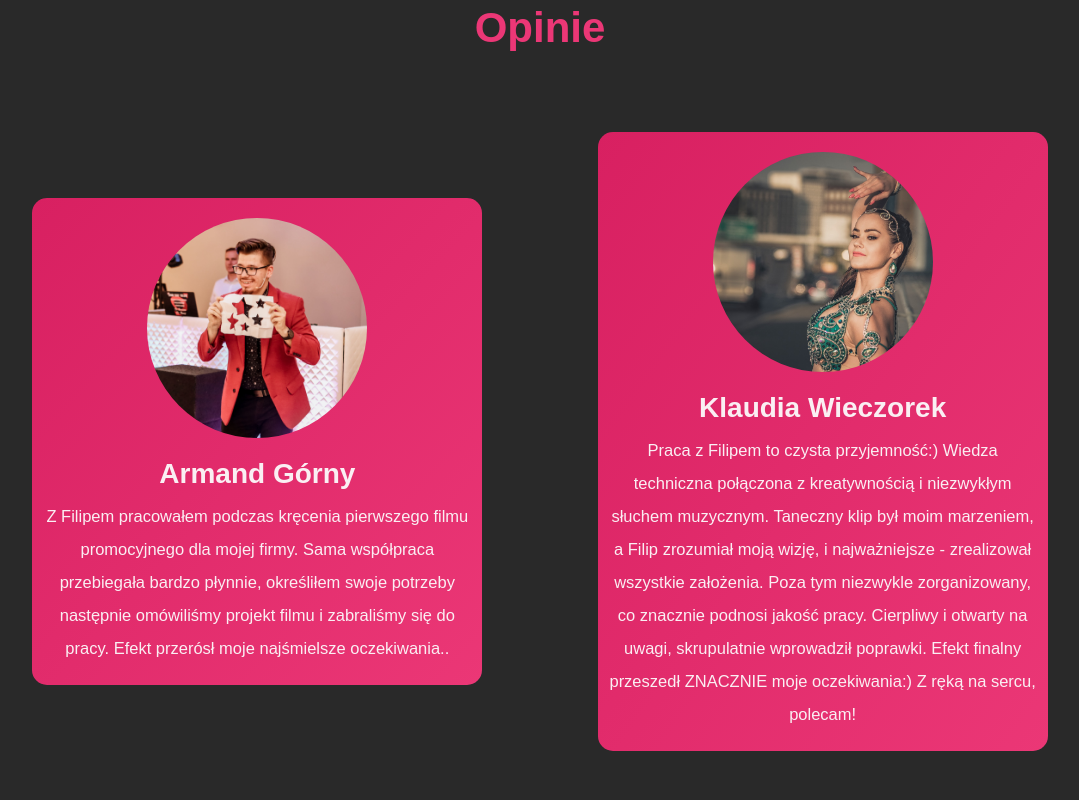
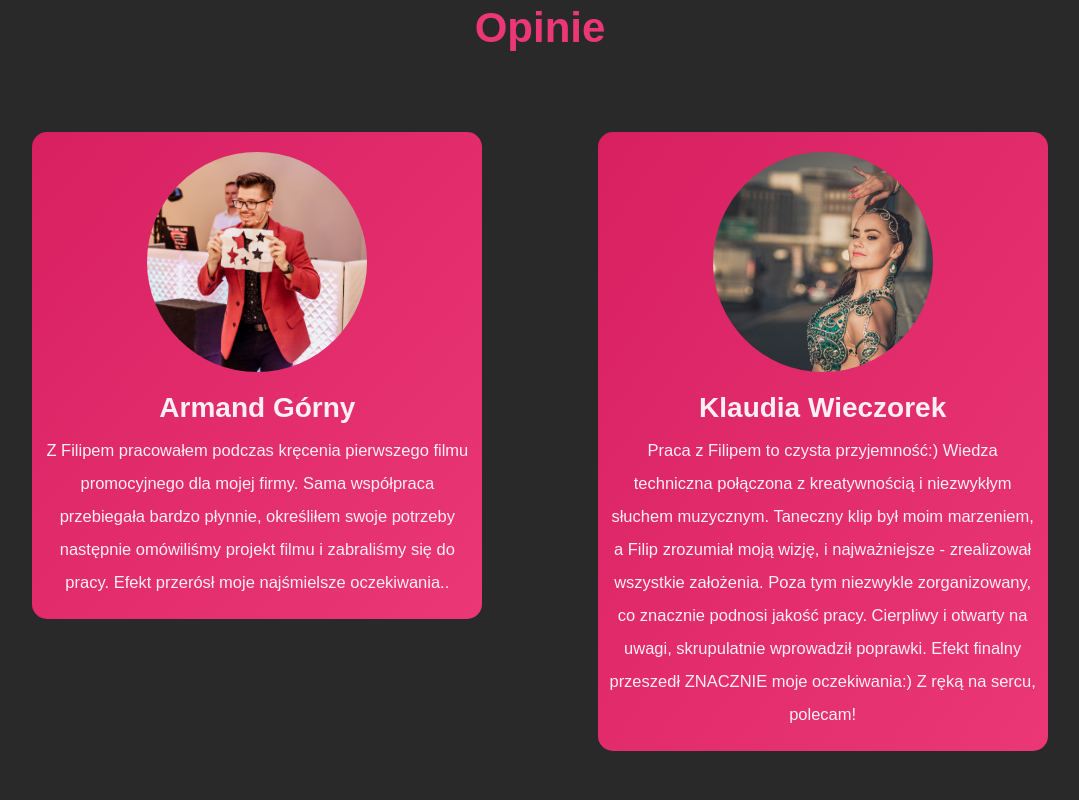
Before and after one commit to RadWEB2000/filip-bukowiecki, a Next.js app: page / in a window 1280 px wide. Shown: the part 4120-4920 px from the top of the page, without its empty margins (100-1179 px from the left). Built offline with nearby package versions, Linux system fonts and the light colour scheme.

Commit message:
repair positioning of reveiws cards

```diff
--- a/components/Page/Home/Reviews/styles.ts
+++ b/components/Page/Home/Reviews/styles.ts
@@ -1,7 +1,7 @@
 import styled from 'styled-components';
 
 export const CardsWrapper = styled.ul`
-    align-items:center;
+    align-items:start;
     display:flex;
     flex-flow:row wrap;
     justify-content:space-evenly;
```
